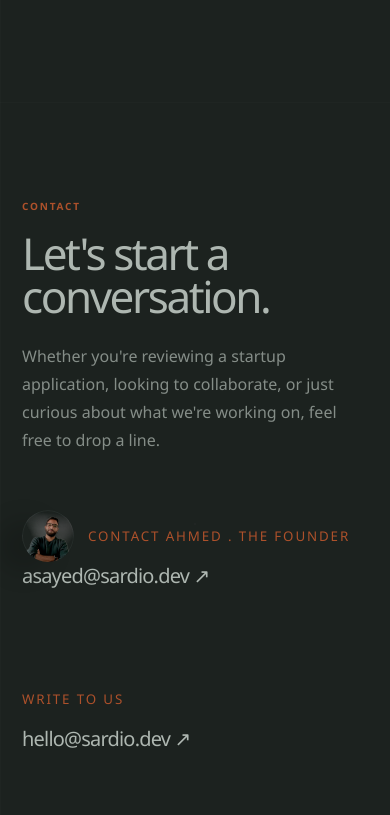
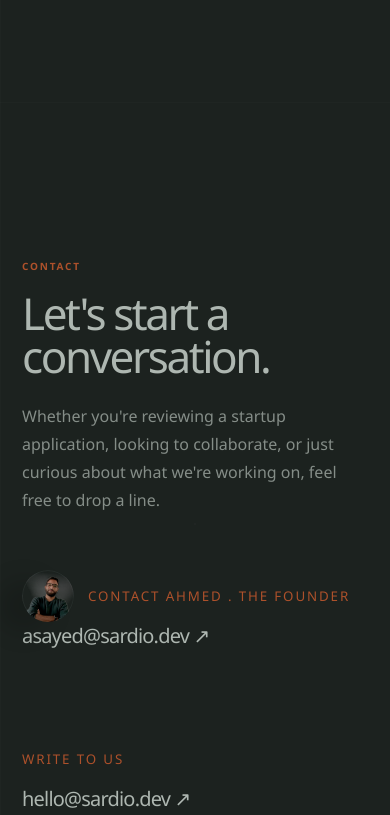
Before and after one commit to asayed18/sardio.dev, a website: page src/index.html in a window 390 px wide. Shown: the part 1586-2401 px from the top of the page. Drawn offline with Linux system fonts and the light colour scheme; files that its build step writes are made by us from their sources; animation ran at ten frames a second; files whose address does not match are found by name.

Commit message:
improve contact anchor spacing

```diff
--- a/src/styles.css
+++ b/src/styles.css
@@ -149,5 +149,15 @@
 }
 
 /* Let the concise sections breathe instead of reading as one block. */
-#contact{padding-top:clamp(190px,16vw,260px)}
-@media (max-width:760px){#contact{padding-top:120px}}
+#contact{
+  min-height:calc(100svh - 86px);
+  padding-top:clamp(280px,22vw,360px);
+  padding-bottom:clamp(220px,18vw,300px);
+}
+@media (max-width:760px){
+  #contact{
+    min-height:calc(100svh - 68px);
+    padding-top:180px;
+    padding-bottom:180px;
+  }
+}
```
